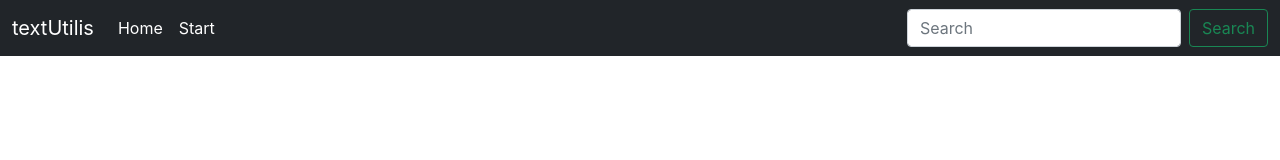
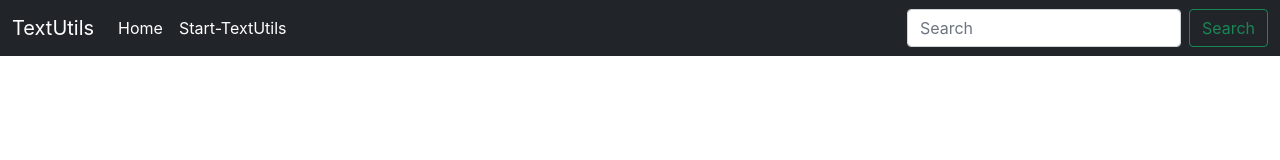
Before and after one commit to teja2004/My-Start-React-Application, a React (Create React App) app: page / in a window 1280 px wide. Shown: the top 160 px of the page. Built offline with nearby package versions, Linux system fonts and the light colour scheme.

Commit message:
Commited 2 Changes in Nav Bar

```diff
--- a/src/App.js
+++ b/src/App.js
@@ -1,12 +1,12 @@
 // import logo from './logo.svg';
 import "./App.css";
-import Nav from "./Nav.js";
+import Nav from "./Components/Nav.js";
 
 // let a = 100;
 function App() {
   return (
     <>
-      <Nav/>
+      <Nav title ={"TextUtils"} start={"Start-TextUtils"}/>
     </>
   );
 }
--- a/src/Nav.js
+++ b/src/Components/Nav.js
@@ -1,12 +1,13 @@
 import React from 'react'
+import PropTypes from 'prop-types'
 
-function Nav() {
+function Nav(props) {
   return (
     <>
       <nav className="navbar navbar-expand-lg navbar-dark bg-dark">
         <div className="container-fluid">
           <a className="navbar-brand" href="/">
-            textUtilis
+            {props.title}
           </a>
           <button
             className="navbar-toggler"
@@ -28,7 +29,7 @@ function Nav() {
               </li>
               <li className="nav-item">
                 <a className="nav-link active" href="/">
-                  Start
+                  {props.start}
                 </a>
               </li>
             </ul>
@@ -51,3 +52,16 @@ function Nav() {
 }
 
 export default Nav
+
+// PropTypes for components Using.
+Nav.propTypes = {
+  title : PropTypes.string.isRequired,  //isRequired is used that this is definite required.
+  start : PropTypes.string.isRequired
+}
+
+
+// Default Props for components if User dosen't give any props in App.js .
+Nav.defaultProps = {
+  title : "Title Please",
+  start : "About"
+}
```
